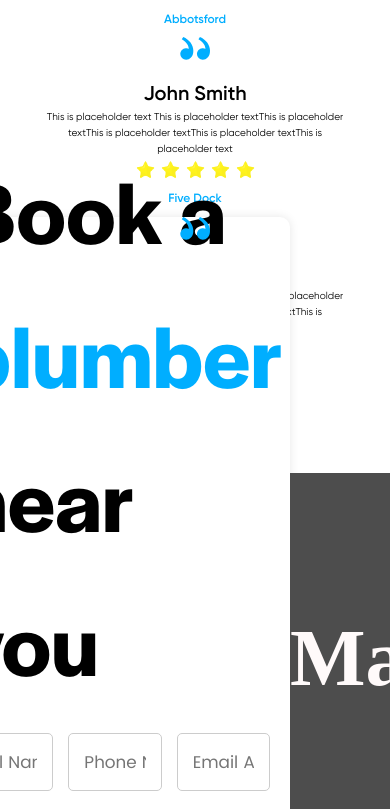
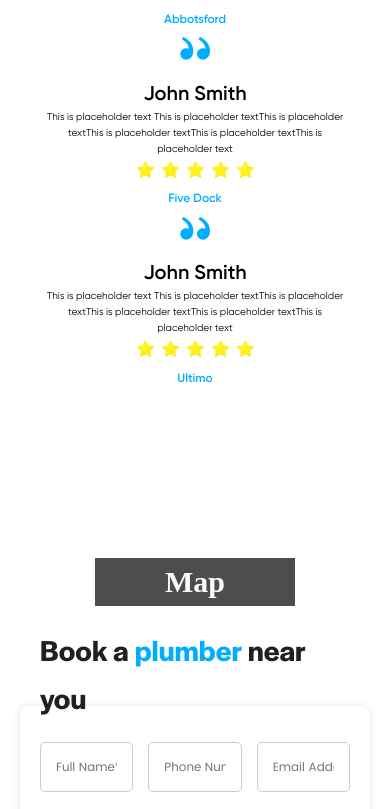
Before and after one commit to LeiliAQ/landingpage, a React (Create React App) app: page / in a window 390 px wide. Shown: the part 7420-8229 px from the top of the page. Built offline with nearby package versions, Linux system fonts and the light colour scheme.

Commit message:
Bookplumber responsive Alpha1

```diff
--- a/src/components/Bookplumber.css
+++ b/src/components/Bookplumber.css
@@ -13,6 +13,7 @@
     width: 100%;
     padding: 20px;
     margin-top: 10rem;
+    margin-bottom: 4rem;
     height: 30rem;
     /* clip-path: polygon(0 0, 100% 0%, 100% 100%, 0 100%, 0 95%); */
   }
@@ -27,12 +28,13 @@
   }
 
   .booking__title {
-    font-size: 90px;
+    font-size: 80px;
     font-weight: bold;
     margin-bottom: 20px;
     font-weight: bold;
     margin-top: -10rem;
     font-family: Halyard Semi-Bold;
+    color: #231f20;
   }
 
   .booking__title span {
@@ -114,28 +116,42 @@
     margin-right: 0.9rem;
 }
 
-/* media query */
-@media screen and (max-width: 1200px) {
-
-
-}
-
-@media screen and (max-width: 992px) {
-
-
-}
-
 
 /* media query */
 @media screen and (max-width: 1200px) {
-
+  .booking__title{
+    font-size: 60px;
+  }
   }
   @media screen and (max-width: 992px) {
+    .booking__title{
+      font-size: 50px;
+    }
+    .booking-container{
+      flex-direction: column-reverse;
+      justify-content: space-around;
+      align-items: center;
+    }
+    .booking-form-container{
+      margin-top: 10rem;
+    }
+    .booking-box{
+      width: 20rem;
+      height: 20rem;
+      font-size: 3rem;
+    }
 
   }
   @media screen and (max-width: 768px) {
-
+    .booking__title{
+      font-size: 40px;
+    }
+    .form-booking-input{
+      font-size: 12px;
+    }
   }
   @media screen and (max-width: 576px) {
-
+    .booking__title{
+      font-size: 30px;
+    }
   }
--- a/src/components/Clients.css
+++ b/src/components/Clients.css
@@ -3,13 +3,12 @@
     display: flex;
     flex-direction: column;
     align-items: center;
-
 }
 .clients-container{
     /* margin-top: 7rem;
     margin-bottom: 7rem; */
     margin-top: 5rem;
-    margin-bottom: 12rem;
+    margin-bottom: 15rem;
 }
 .Clients-title{
     font-size: 90px;
```
